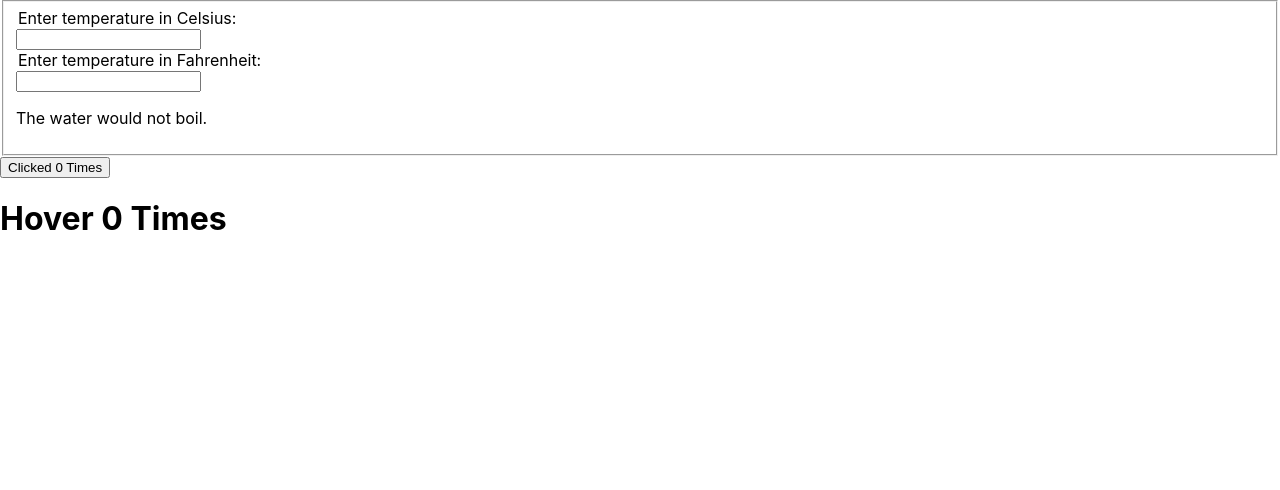
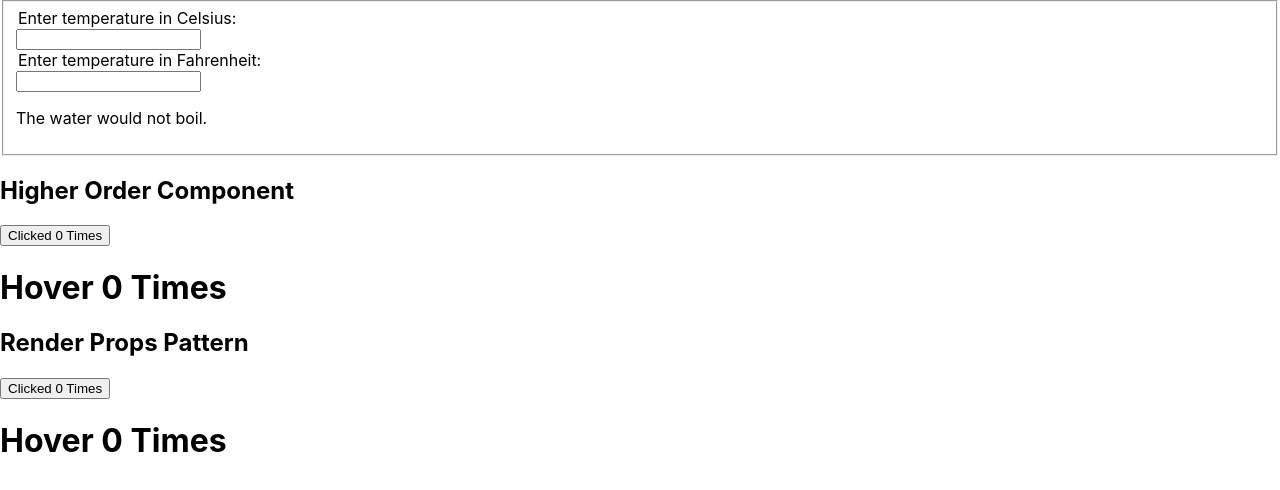
Before and after one commit to mamun417/learn-reactJs, a React (Create React App) app: page / in a window 1280 px wide. Shown: the top 490 px of the page. Built offline with nearby package versions, Linux system fonts and the light colour scheme.

Commit message:
render props pattern

```diff
--- a/src/App.js
+++ b/src/App.js
@@ -1,13 +1,15 @@
 import logo from "./logo.svg";
 import "./App.css";
 import Calculator from "./components/Calculator";
-import ClickAndHoverCounter from "./components/HOC/ClickAndHoverCounter";
+import HigherOrderComponentContainer from "./components/HOC/HigherOrderComponentContainer";
+import RenderPropsPatternContainer from "./components/RPP/RenderPropsPatternContainer";
 
 function App() {
     return (
         <div>
             <Calculator />
-            <ClickAndHoverCounter />
+            <HigherOrderComponentContainer />
+            <RenderPropsPatternContainer />
         </div>
         /*<div className="App">
             <header className="App-header">
--- a/src/components/HOC/ClickAndHoverCounter.js
+++ b/src/components/HOC/HigherOrderComponentContainer.js
@@ -2,10 +2,11 @@ import React from "react";
 import ClickCounter from "./ClickCounter";
 import HoverCounter from "./HoverCounter";
 
-export default class ClickAndHoverCounter extends React.Component {
+export default class HigherOrderComponentContainer extends React.Component {
     render() {
         return (
             <div>
+                <h2>Higher Order Component</h2>
                 <ClickCounter />
                 <HoverCounter />
             </div>
--- /dev/null
+++ b/src/components/RPP/ClickCounter.js
@@ -0,0 +1,17 @@
+import React from "react";
+
+class ClickCounter extends React.Component {
+    render() {
+        const { count, incrementCount } = this.props;
+
+        return (
+            <div>
+                <button onClick={incrementCount} type="button">
+                    Clicked {count} Times
+                </button>
+            </div>
+        );
+    }
+}
+
+export default ClickCounter;
--- /dev/null
+++ b/src/components/RPP/Counter.js
@@ -0,0 +1,20 @@
+import React from "react";
+
+export default class Counter extends React.Component {
+    state = {
+        count: 0,
+    };
+
+    incrementCount = () => {
+        this.setState((previousState) => ({
+            count: previousState.count + 1,
+        }));
+    };
+
+    render() {
+        const { count } = this.state;
+        const { render } = this.props;
+
+        return render(count, this.incrementCount);
+    }
+}
--- /dev/null
+++ b/src/components/RPP/HoverCounter.js
@@ -0,0 +1,11 @@
+import React from "react";
+
+export default function HoverCounter(props) {
+    const { count, incrementCount } = props;
+
+    return (
+        <div>
+            <h1 onMouseOver={incrementCount}>Hover {count} Times</h1>
+        </div>
+    );
+}
--- /dev/null
+++ b/src/components/RPP/RenderPropsPatternContainer.js
@@ -0,0 +1,20 @@
+import React from "react";
+import ClickCounter from "./ClickCounter";
+import HoverCounter from "./HoverCounter";
+import Counter from "./Counter";
+
+export default class RenderPropsPatternContainer extends React.Component {
+    render() {
+        return (
+            <div>
+                <h2>Render Props Pattern</h2>
+                <Counter
+                    render={(count, incrementCount) => <ClickCounter count={count} incrementCount={incrementCount} />}
+                />
+                <Counter
+                    render={(count, incrementCount) => <HoverCounter count={count} incrementCount={incrementCount} />}
+                />
+            </div>
+        );
+    }
+}
```
